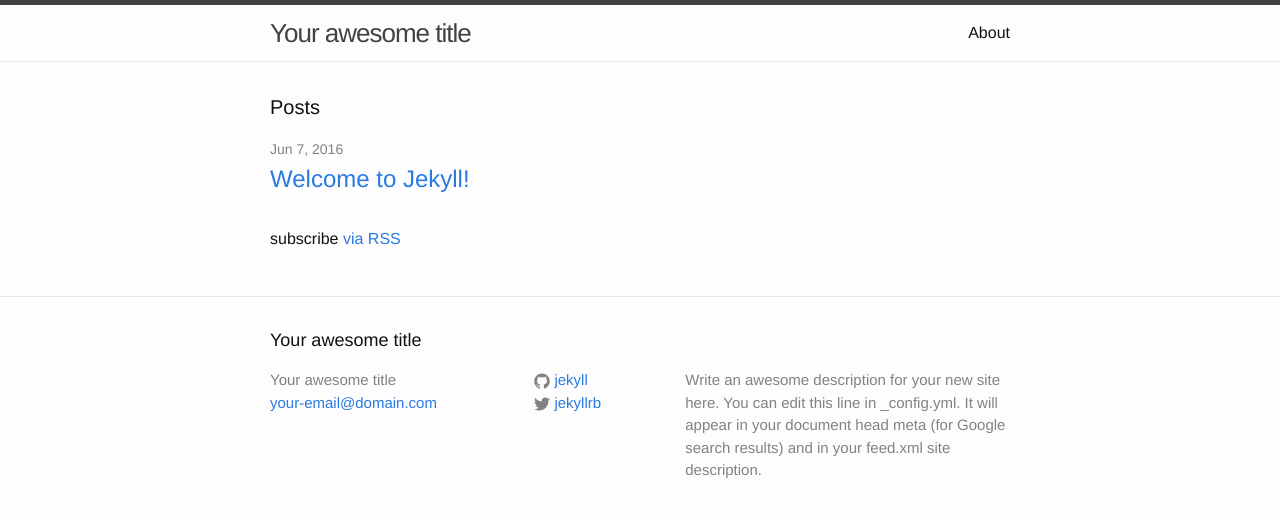
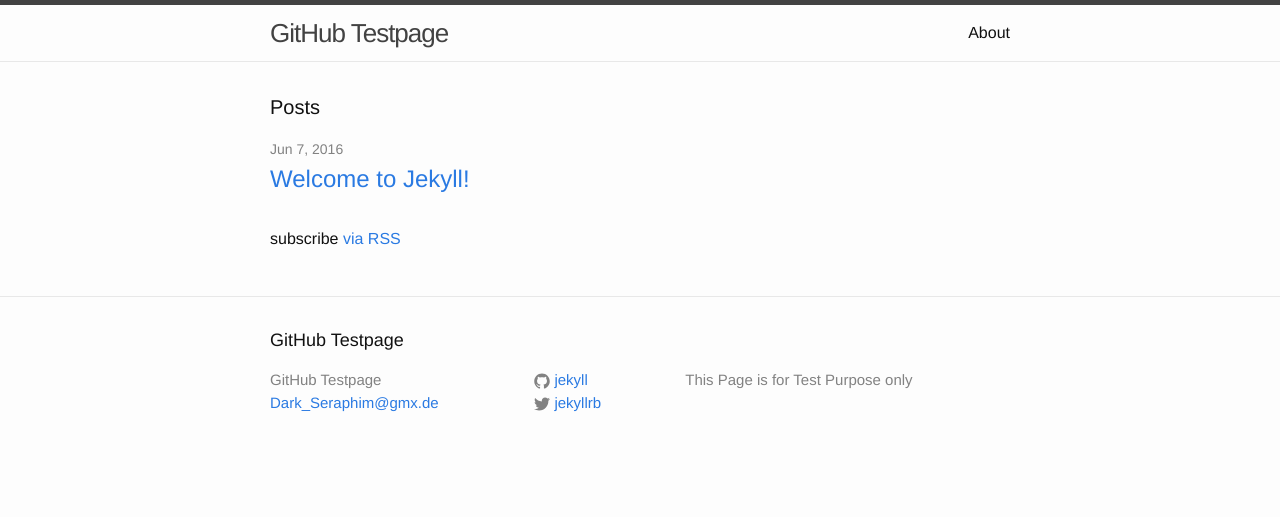
Before and after one commit to Cha0zb0rn/Cha0zb0rn.github.io, a Jekyll site: the page built from index.html, in a window 1280 px wide. Shown: the top 517 px of the page. Built offline with Jekyll 4.4.1, drawn with Linux system fonts in a browser that asks for light colours.

Commit message:
Update _config.yml

```diff
--- a/_config.yml
+++ b/_config.yml
@@ -6,14 +6,12 @@
 # 'jekyll serve'. If you change this file, please restart the server process.
 
 # Site settings
-title: Your awesome title
-email: your-email@domain.com
+title: GitHub Testpage
+email: Dark_Seraphim@gmx.de
 description: > # this means to ignore newlines until "baseurl:"
-  Write an awesome description for your new site here. You can edit this
-  line in _config.yml. It will appear in your document head meta (for
-  Google search results) and in your feed.xml site description.
+  This Page is for Test Purpose only
 baseurl: "" # the subpath of your site, e.g. /blog
-url: "http://yourdomain.com" # the base hostname & protocol for your site
+url: "http://Cha0zb0rn.github.io" # the base hostname & protocol for your site
 twitter_username: jekyllrb
 github_username:  jekyll
 
```
